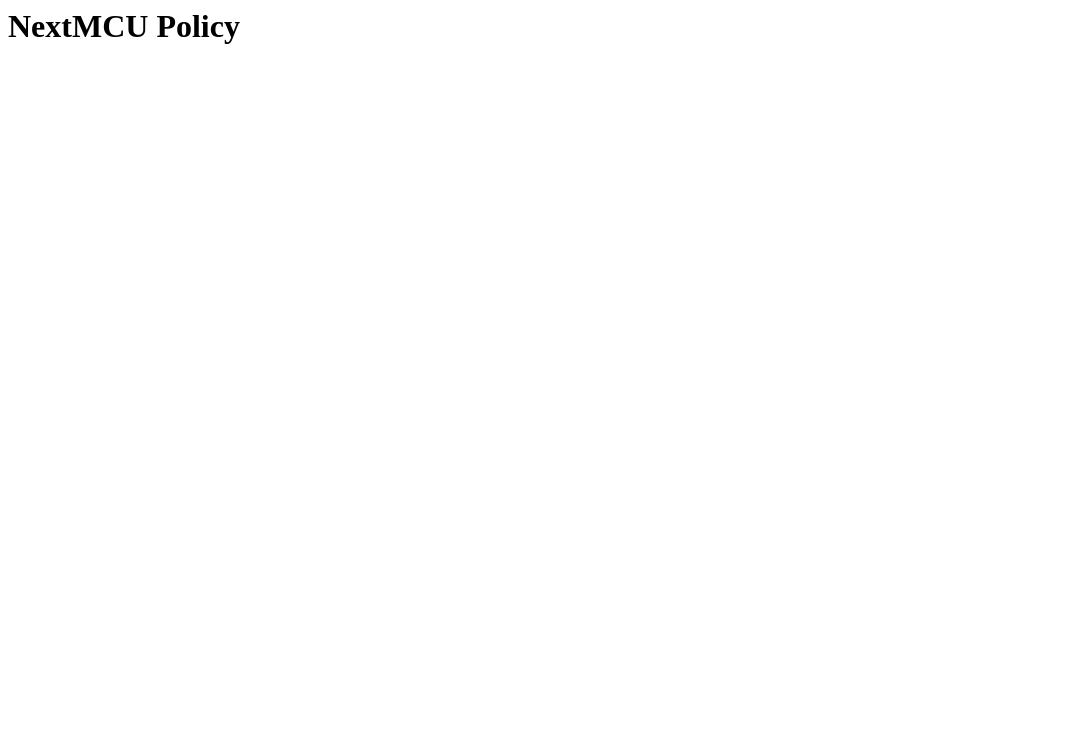
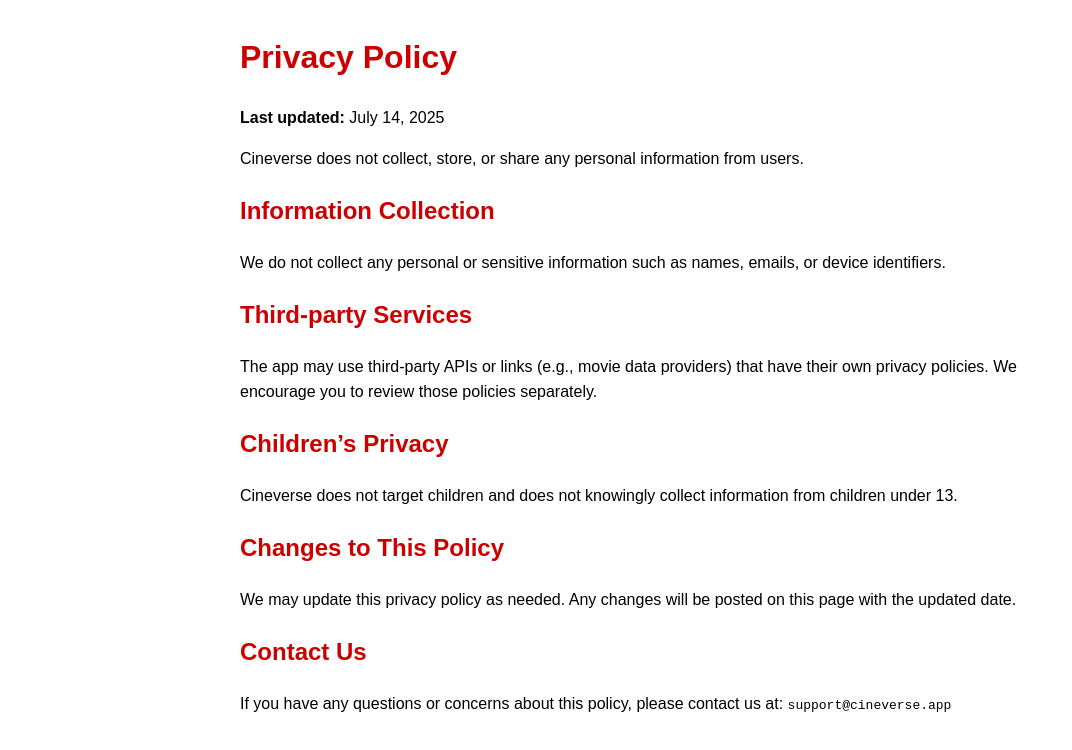
Before and after one commit to barkerbg001/App-Policy, a plain HTML site: page nextmcu.html in a window 1280 px wide. Shown: the whole page, without its empty margins (0-1072 px from the left). Drawn offline with Linux system fonts and the light colour scheme.

Commit message:
Update nextmcu.html

```diff
--- a/nextmcu.html
+++ b/nextmcu.html
@@ -1 +1,40 @@
-<h1>NextMCU Policy</h1>
+<!DOCTYPE html>
+<html lang="en">
+<head>
+  <meta charset="UTF-8">
+  <title>Privacy Policy - Cineverse</title>
+  <style>
+    body {
+      font-family: sans-serif;
+      max-width: 800px;
+      margin: 2rem auto;
+      padding: 0 1rem;
+      line-height: 1.6;
+    }
+    h1, h2 {
+      color: #cc0000;
+    }
+  </style>
+</head>
+<body>
+  <h1>Privacy Policy</h1>
+  <p><strong>Last updated:</strong> July 14, 2025</p>
+
+  <p>Cineverse does not collect, store, or share any personal information from users.</p>
+
+  <h2>Information Collection</h2>
+  <p>We do not collect any personal or sensitive information such as names, emails, or device identifiers.</p>
+
+  <h2>Third-party Services</h2>
+  <p>The app may use third-party APIs or links (e.g., movie data providers) that have their own privacy policies. We encourage you to review those policies separately.</p>
+
+  <h2>Children’s Privacy</h2>
+  <p>Cineverse does not target children and does not knowingly collect information from children under 13.</p>
+
+  <h2>Changes to This Policy</h2>
+  <p>We may update this privacy policy as needed. Any changes will be posted on this page with the updated date.</p>
+
+  <h2>Contact Us</h2>
+  <p>If you have any questions or concerns about this policy, please contact us at: <code>support@cineverse.app</code></p>
+</body>
+</html>
```
